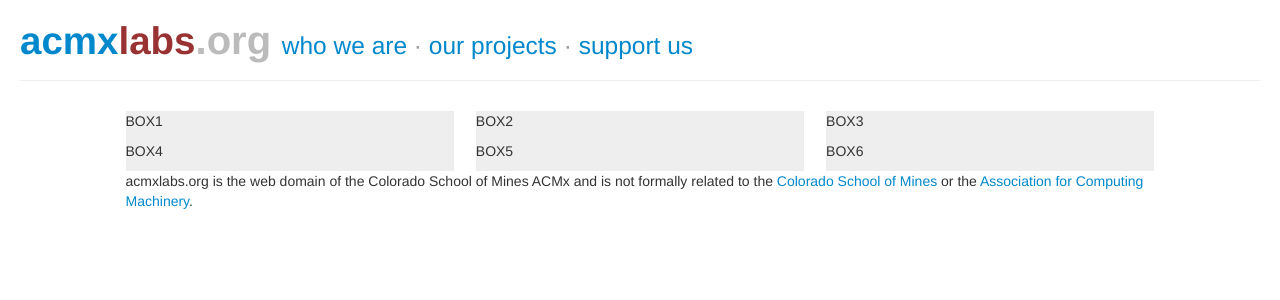
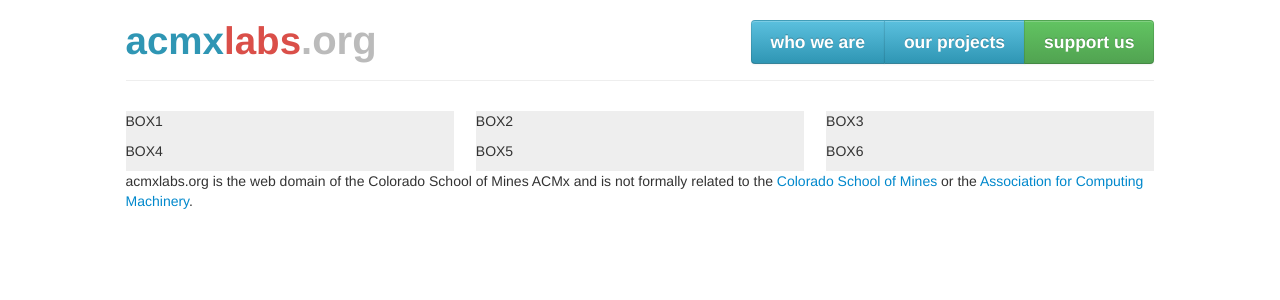
Before and after one commit to ColoradoSchoolOfMines/acmx_website, a CodeIgniter app: page / in a window 1280 px wide. Shown: the top 300 px of the page. Run offline with CodeIgniter, Linux system fonts and the light colour scheme.

Commit message:
Selectively merged dummy changes.

```diff
--- a/application/views/templates/header.php
+++ b/application/views/templates/header.php
@@ -10,13 +10,17 @@
 </head>
 <body>
 <div class="container-fluid">
-	<div class="page-header" id="header">
-		<h1>
-			<a href="#">acmx<span id="red">labs</span><span id="grey">.org</span></a>
-			<small id="botttons">
-					<a href="#">who we are</a> &middot;
-					<a href="#">our projects</a> &middot;
-					<a href="#">support us</a>
-			</small>
-		</h1>
+<div class="row-fluid">
+	<div class="span10 offset1">
+		<div class="page-header" id="header">
+			<h1>
+				<a id="logo" href="#">acmx<span id="red">labs</span><span id="grey">.org</span></a>
+				<div class="btn-group pull-right">
+						<a class="btn btn-large btn-info" href="#">who we are</a>
+						<a class="btn btn-large btn-info" href="#">our projects</a>
+						<a class="btn btn-large btn-success" href="#">support us</a>
+				</div>
+			</h1>
+		</div>
 	</div>
+</div>
--- a/css/style.css
+++ b/css/style.css
@@ -4,15 +4,12 @@ html{
 body{
 	margin: 0;
 }
-#bottons{
-	float:right;
-}
 #grey{
 	color: #bbb;
 	font-size: 40px;
 }
 #red{
-	color: #933;
+	color: #DA4F49;
 }
 .square{
 	background-color: #eee;
@@ -20,3 +17,7 @@ body{
 	margin: 0;
 	padding: 0;
 }
+a#logo{
+	color: #2F96B4;
+	text-decoration: none;
+}
```
